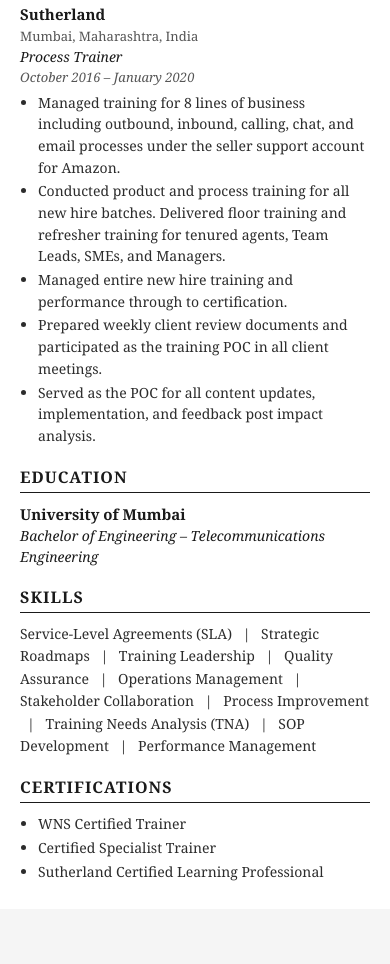
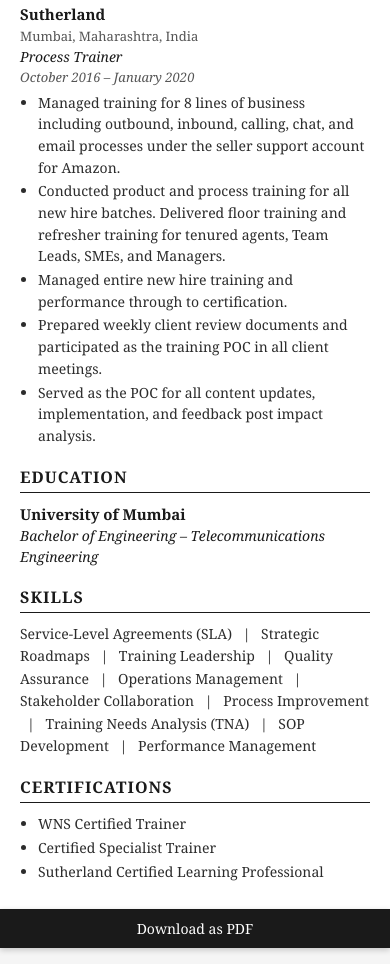
Before and after one commit to ashishpandey001/shubham-singh-resume, a plain HTML site: page index.html in a window 390 px wide. Shown: the part 3428-4392 px from the top of the page. Before the commit the page ends 4337 px from the top, so only its background shows below. Drawn offline with Linux system fonts and the light colour scheme.

Commit message:
Add download as PDF button

```diff
--- a/index.html
+++ b/index.html
@@ -174,6 +174,27 @@
             color: #2c2c2c;
         }
 
+        /* Download button */
+        .download-btn {
+            position: fixed;
+            top: 20px;
+            right: 20px;
+            background: #1a1a1a;
+            color: #ffffff;
+            border: none;
+            padding: 10px 20px;
+            font-family: 'Georgia', 'Times New Roman', serif;
+            font-size: 14px;
+            cursor: pointer;
+            box-shadow: 0 2px 6px rgba(0, 0, 0, 0.2);
+            transition: background 0.2s ease;
+            z-index: 100;
+        }
+
+        .download-btn:hover {
+            background: #333;
+        }
+
         /* Print styles */
         @media print {
             body {
@@ -184,6 +205,9 @@
                 margin: 0;
                 padding: 40px 50px;
                 max-width: none;
+            }
+            .download-btn {
+                display: none;
             }
         }
 
@@ -202,6 +226,13 @@
             .entry-location,
             .entry-dates {
                 margin-top: 1px;
+            }
+
+            .download-btn {
+                position: static;
+                display: block;
+                width: 100%;
+                margin-bottom: 16px;
             }
         }
     </style>
@@ -388,5 +419,8 @@
         </div>
 
     </div>
+
+    <button class="download-btn" onclick="window.print()">Download as PDF</button>
+
 </body>
 </html>
```
Also changed, not shown: 1 other file.
